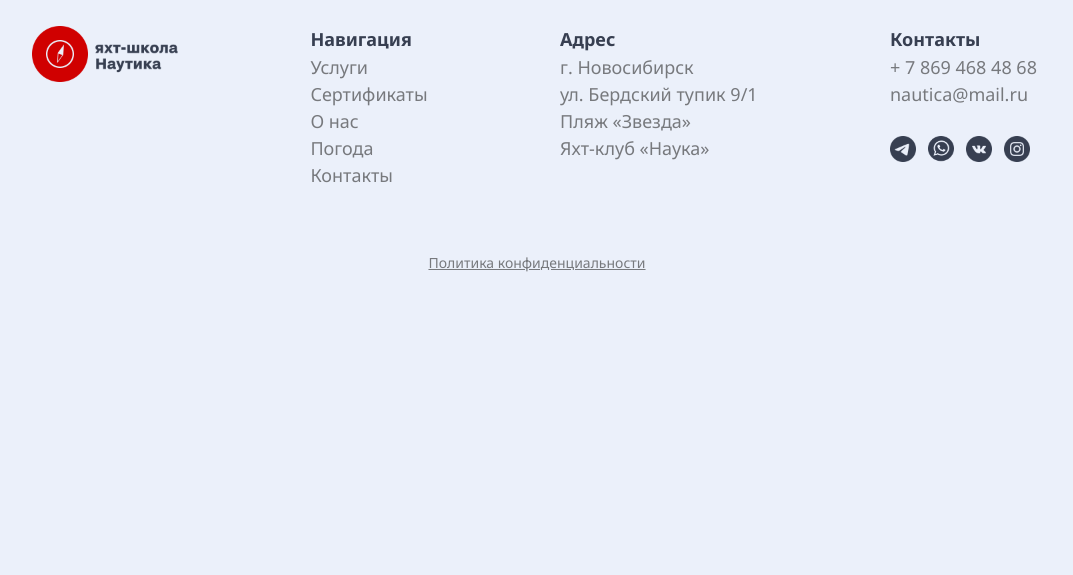
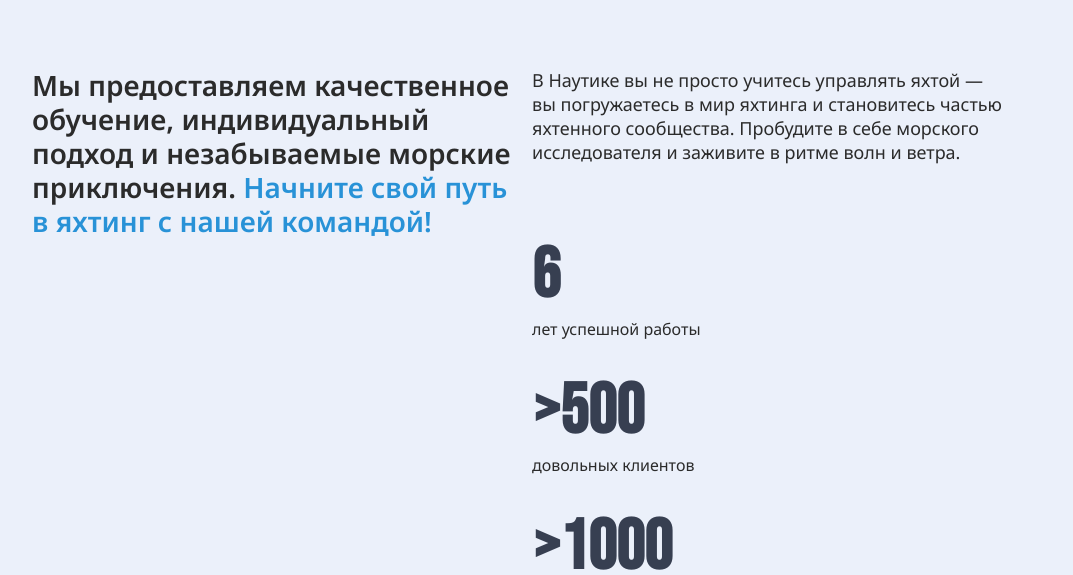
Before and after one commit to eegrishina/nautika, a React (Create React App) app: page / in a window 1280 px wide. Shown: the part 2222-2797 px from the top of the page, without its empty margins (103-1176 px from the left). Before the commit the page ends 2549 px from the top, so only its background shows below. Built offline with nearby package versions, Linux system fonts and the light colour scheme.

Commit message:
Add new component Statistics and style

```diff
--- a/src/components/HomePage.js
+++ b/src/components/HomePage.js
@@ -2,6 +2,7 @@ import React from 'react';
 import FirstScreen from './FirstScreen';
 import TextBlock from './TextBlock';
 import Journey from './Journey';
+import Statistics from './Statistics';
 
 export default function HomePage({ imgPath }) {
     return (
@@ -9,6 +10,7 @@ export default function HomePage({ imgPath }) {
             <FirstScreen imgPath={imgPath} />
             <TextBlock />
             <Journey />
+            <Statistics />
         </>
     );
 }
--- /dev/null
+++ b/src/components/Statistics.js
@@ -0,0 +1,36 @@
+import React from "react";
+import { Link } from "react-router-dom";
+
+export default function Statistics() {
+    return (
+        <div className="statistics">
+            <div className="statistics-left">
+                <p>Мы предоставляем качественное обучение, индивидуальный подход и незабываемые морские приключения. <span>Начните свой путь в яхтинг с нашей командой!</span></p>
+                <button className="main-btn">
+                    <Link to='services'>Перейти к услугам</Link>
+                </button>
+            </div>
+            <div className="statistics-right">
+                <p>В Наутике вы не просто учитесь управлять яхтой — вы погружаетесь в мир яхтинга и становитесь частью яхтенного сообщества. Пробудите в себе морского исследователя и заживите в ритме волн и ветра.</p>
+                <div className="statistics-numbers">
+                    <div className="numbers-item">
+                        <h5>6</h5>
+                        <p>лет успешной работы</p>
+                    </div>
+                    <div className="numbers-item">
+                        <h5>&#62;500</h5>
+                        <p>довольных клиентов</p>
+                    </div>
+                    <div className="numbers-item">
+                        <h5>&#62;1000</h5>
+                        <p>часов морской практики</p>
+                    </div>
+                    <div className="numbers-item">
+                        <h5>10</h5>
+                        <p>видов предложений</p>
+                    </div>
+                </div>
+            </div>
+        </div>
+    )
+}
--- a/src/style.css
+++ b/src/style.css
@@ -22,7 +22,8 @@ body {
 h1,
 h2,
 h3,
-h4 {
+h4,
+h5 {
     color: #373F51;
 }
 
@@ -158,7 +159,7 @@ footer p:active {
 
 .main-info {
     top: 72px;
-    margin-bottom: 150px;
+    margin-bottom: 222px;
     position: relative;
 }
 
@@ -309,14 +310,63 @@ footer p:active {
     margin-top: 16px;
 }
 
+/* Statistics */
+.statistics {
+    margin-bottom: 150px;
+    display: flex;
+    justify-content: space-between;
+}
 
-.title404 {
-    font-size: 475px;
-    opacity: 0.2;
-    top: 8.4%;
-    left: 31%;
+.statistics-left {
+    display: flex;
+    flex-direction: column;
+    justify-content: space-between;
+    align-items: flex-start;
+}
+
+.statistics-left p {
+    font-size: 28px;
+    font-weight: 600;
+    line-height: 34px;
+    width: 500px;
+}
+
+.statistics-left p span {
     color: #2892D7;
 }
+
+.statistics-left button {
+    margin-bottom: 30px;
+}
+
+.statistics-right {
+    max-width: 570px;
+}
+
+.statistics-right p {
+    font-size: 18px;
+}
+
+.statistics-numbers {
+    display: flex;
+    flex-wrap: wrap;
+    margin-top: 70px;
+}
+
+.numbers-item {
+    width: 270px;
+    margin: 0 15px 30px 0;
+}
+
+.numbers-item h5 {
+    font-family: 'Bebas Neue', sans-serif;
+    font-size: 70px;
+}
+
+.numbers-item p {
+    font-size: 16px;
+}
+
 
 .line-btn {
     color: #D00000;
```
